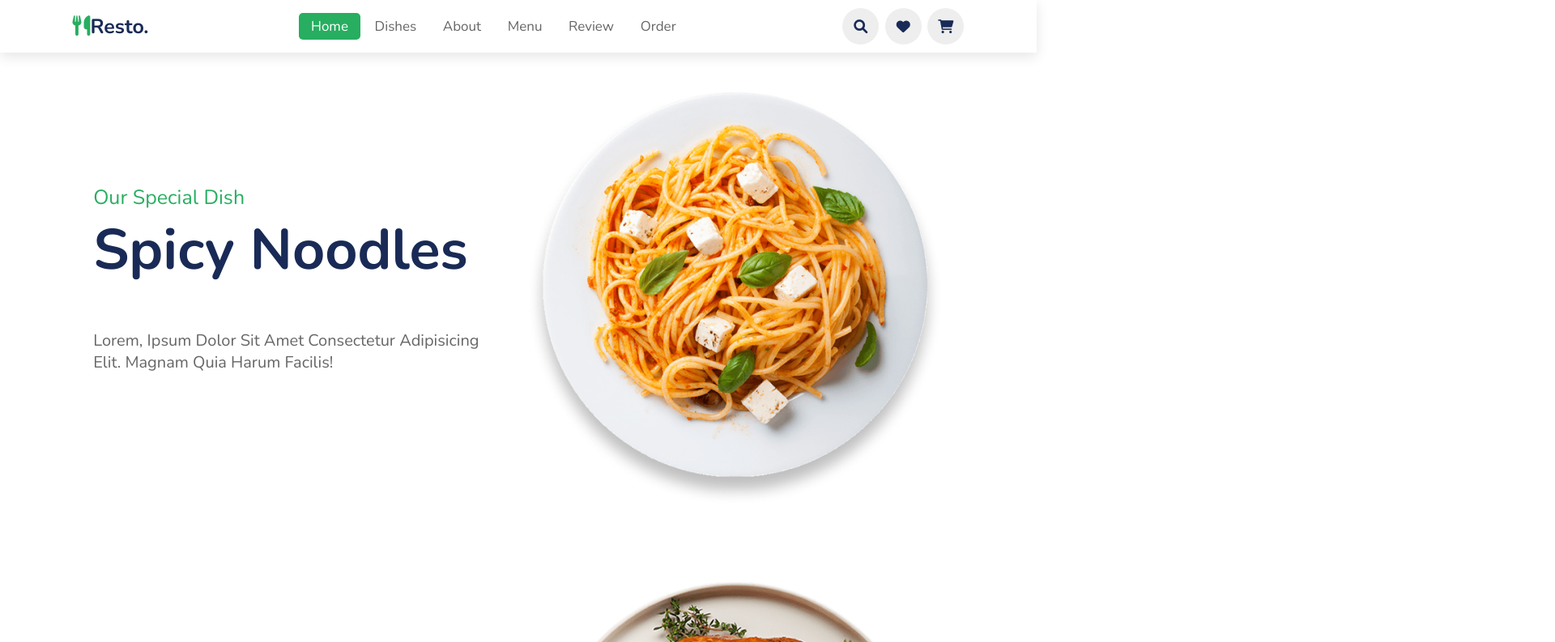
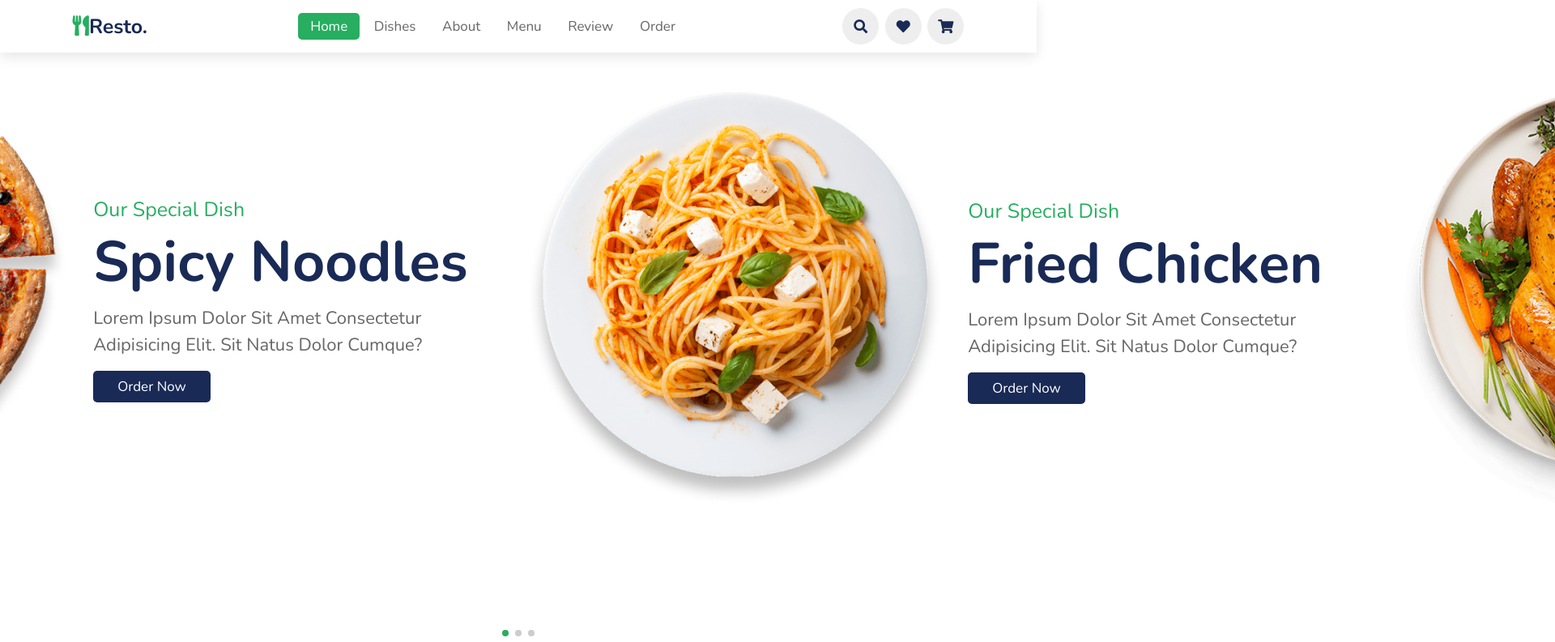
Before and after one commit to Gustavo121/Project-Food, a plain HTML site: page index.html in a window 1280 px wide. Shown: the top 793 px of the page at 81% size, 1920 px wide, since content can reach past the window. Drawn offline with nearby package versions, Linux system fonts and the light colour scheme.

Commit message:
home finalizado, verificar vazamento de imagem

```diff
--- a/css/style.css
+++ b/css/style.css
@@ -1,42 +1,73 @@
 @import url('https://fonts.googleapis.com/css2?family=Nunito:wght@200;300;400;600;700&display=swap');
 
-:root {
-    --green: #27ae60;
-    --black: #192a56;
-    --light-color: #666;
-    --box-shadow: 0 .5rem 1.5rem rgba(0,0,0,.1);
+:root{
+    --green:#27ae60;
+    --black:#192a56;
+    --light-color:#666;
+    --box-shadow:0 .5rem 1.5rem rgba(0,0,0,.1);
 }
 
 *{
     font-family: 'Nunito', sans-serif;
-    margin: 0; padding: 0;
+    margin:0; padding:0;
     box-sizing: border-box;
     text-decoration: none;
-    outline: none; border: none;
+    outline: none; border:none;
     text-transform: capitalize;
     transition: all .2s linear;
 }
 
-html {
+html{
     font-size: 62.5%;
     overflow-x: hidden;
     scroll-padding-top: 5.5rem;
     scroll-behavior: smooth;
 }
 
-section {
-    padding: 2rem 9%;
+section{
+    padding:2rem 9%;
 }
 
-section:nth-child(even) {
-    background: #eee;
+section:nth-child(even){
+    background:#eee;
 }
 
-header {
+.sub-heading{
+    text-align: center;
+    color:var(--green);
+    font-size: 2rem;
+    padding-top: 1rem;
+}
+
+.heading{
+    text-align: center;
+    color:var(--black);
+    font-size: 3rem;
+    padding-bottom: 2rem;
+    text-transform: uppercase;
+}
+
+.btn{
+    margin-top: 1rem;
+    display: inline-block;
+    font-size: 1.7rem;
+    color:#fff;
+    background: var(--black);
+    border-radius: .5rem;
+    cursor: pointer;
+    padding:.8rem 3rem;
+}
+
+.btn:hover{
+    background: var(--green);
+    letter-spacing: .1rem;
+}
+
+header{
     position: fixed;
-    top: 0; left: 0; right: 0;
+    top:0; left: 0; right:0;
     background: #fff;
-    padding: 1rem 7%;
+    padding:1rem 7%;
     display: flex;
     align-items: center;
     justify-content: space-between;
@@ -44,143 +75,146 @@ header {
     box-shadow: var(--box-shadow);
 }
 
-header .logo {
-    color: var(--black);
+header .logo{
+    color:var(--black);
     font-size: 2.5rem;
-    font-weight: bold;
+    font-weight: bolder;
 }
 
-header .logo i {
-    color: var(--green);
+header .logo i{
+    color:var(--green);
 }
 
-header .navbar a {
+header .navbar a{
     font-size: 1.7rem;
     border-radius: .5rem;
-    padding: .5rem 1.5rem;
-    color: var(--light-color);
+    padding:.5rem 1.5rem;
+    color:var(--light-color);
 }
 
 header .navbar a.active,
-header .navbar a:hover {
-    color: #fff;
+header .navbar a:hover{
+    color:#fff;
     background: var(--green);
 }
 
 header .icons i,
-header .icons a {
+header .icons a{
     cursor: pointer;
     margin-left: .5rem;
-    height: 4.5rem;
+    height:4.5rem;
     line-height: 4.5rem;
-    width: 4.5rem;
+    width:4.5rem;
     text-align: center;
     font-size: 1.7rem;
-    color: var(--black);
+    color:var(--black);
     border-radius: 50%;
     background: #eee;
 }
 
 header .icons i:hover,
-header .icons a:hover {
-    color: #fff;
+header .icons a:hover{
+    color:#fff;
     background: var(--green);
     transform: rotate(360deg);
 }
 
-header .icons #menu-bars {
+header .icons #menu-bars{
     display: none;
 }
 
-#search-form {
+#search-form{
     position: fixed;
-    top: -110%; left: 0;
-    height: 100%; width: 100%;
+    top:-110%; left:0;
+    height:100%; width:100%;
     z-index: 1004;
-    background: rgba(0,0,0,.8);
+    background:rgba(0,0,0,.8);
     display: flex;
     align-items: center;
     justify-content: center;
-    padding: 0 1rem;
+    padding:0 1rem;
 }
 
-#search-form.active {
-    top: 0;
+#search-form.active{
+    top:0;
 }
 
-#search-form #search-box {
-    width: 50rem;
+#search-form #search-box{
+    width:50rem;
     border-bottom: .1rem solid #fff;
-    padding: 1rem 0;
-    color: #fff;
+    padding:1rem 0;
+    color:#fff;
     font-size: 3rem;
     text-transform: none;
-    background: none;
+    background:none;
 }
 
-#search-form #search-box::placeholder {
-    color: #eee;
+#search-form #search-box::placeholder{
+    color:#eee;
 }
 
-#search-form #search-box::-webkit-search-cancel-button {
+#search-form #search-box::-webkit-search-cancel-button{
     -webkit-appearance: none;
 }
 
-#search-form label {
-    color: #fff;
-    cursor: pointer;
+#search-form label{
+    color:#fff;
+    cursor:pointer;
     font-size: 3rem;
 }
 
-#search-form label:hover {
-    color: var(--green);
+#search-form label:hover{
+    color:var(--green);
 }
 
-#search-form #close {
+#search-form #close{
     position: absolute;
-    color: #fff;
+    color:#fff;
     cursor: pointer;
-    top: 2rem; right: 3rem;
+    top: 2rem; right:3rem;
     font-size: 5rem;
 }
 
-.home .home-slider .slide {
+.home .home-slider .slide{
     display: flex;
     align-items: center;
     flex-wrap: wrap;
-    gap: 2rem;
+    gap:2rem;
     padding-top: 9rem;
 }
 
-.home .home-slider .slide .content {
-    flex: 1 1 45rem;
+.home .home-slider .slide .content{
+    flex:1 1 45rem;
 }
 
-.home .home-slider .slide .image {
-    flex: 1 1 45rem;
+.home .home-slider .slide .image{
+    flex:1 1 45rem;
 }
 
-.home .home-slider .slide .image img {
+.home .home-slider .slide .image img{
     width: 100%;
 }
 
-.home .home-slider .slide .content span {
-    color: var(--green);
+.home .home-slider .slide .content span{
+    color:var(--green);
     font-size: 2.5rem;
 }
 
-.home .home-slider .slide .content h3 {
-    color: var(--black);
+.home .home-slider .slide .content h3{
+    color:var(--black);
     font-size: 7rem;
 }
 
-.home .home-slider .slide .content p {
-    color: var(--light-color);
-    font-size: 2rem;
-    padding: 5rem 0;
+.home .home-slider .slide .content p{
+    color:var(--light-color);
+    font-size: 2.2rem;
+    padding:.5rem 0;
+    line-height: 1.5;
 }
 
-
+.swiper-pagination-bullet-active {
+    background: var(--green);
+}
 
 
 
@@ -214,9 +248,15 @@ header .icons #menu-bars {
     header {
         padding: 1rem 2rem;
     }
+
+    section {
+        padding: 2rem;
+    }
+
 }
 
 @media (max-width:768px) {
+
     header .icons #menu-bars {
         display: inline-block;
     }
@@ -248,12 +288,27 @@ header .icons #menu-bars {
         margin: 0 1rem;
     }
 
-}
-
-@media (max-width:991px) {
-
-    html {
-        font-size: 50%;
+    .home .home-slider .slide .content h3 {
+        font-size: 5rem;
     }
 
 }
+
+
+
+@media (max-width:450px) {
+
+html {
+    font-size: 50%;
+}
+
+.dishes .box-container .box img {
+    height: auto;
+    width: 100%;
+}
+
+.order form .inputBox .input {
+    width: 100%;
+}
+
+}
--- a/index.html
+++ b/index.html
@@ -6,17 +6,18 @@
     <meta name="viewport" content="width=device-width, initial-scale=1.0">
     <title>Complete Responsive Food Website Design Tutorial</title>
 
-    <!-- font awesome cdn link -->
+    <link rel="stylesheet" href="https://unpkg.com/swiper/swiper-bundle.min.css" />
 
-    <link rel="stylesheet" href="https://cdnjs.cloudflare.com/ajax/libs/font-awesome/6.0.0/css/all.min.css"/>
+    <!-- font awesome cdn link  -->
+    <link rel="stylesheet" href="https://cdnjs.cloudflare.com/ajax/libs/font-awesome/5.15.3/css/all.min.css">
 
-    <!-- custom css file link -->
+    <!-- custom css file link  -->
     <link rel="stylesheet" href="css/style.css">
 
 </head>
 <body>
 
-<!-- header section starts -->
+<!-- header section starts      -->
 
 <header>
 
@@ -40,9 +41,9 @@
 
 </header>
 
-<!-- header section ends -->
+<!-- header section ends-->
 
-<!-- search form -->
+<!-- search form  -->
 
 <form action="" id="search-form">
     <input type="search" placeholder="search here..." name="" id="search-box">
@@ -50,44 +51,44 @@
     <i class="fas fa-times" id="close"></i>
 </form>
 
-<!-- home section starts -->
+<!-- home section starts  -->
 
 <section class="home" id="home">
 
-    <div class="home-slider">
+    <div class="swiper-container home-slider">
 
-        <div class="wrapper">
+        <div class="swiper-wrapper wrapper">
 
-            <div class="slide">
+            <div class="swiper-slide slide">
                 <div class="content">
                     <span>our special dish</span>
                     <h3>spicy noodles</h3>
-                    <p>Lorem, ipsum dolor sit amet consectetur adipisicing elit. Magnam quia harum facilis!</p>
-                    <a href="#" class="btn"></a>
+                    <p>Lorem ipsum dolor sit amet consectetur adipisicing elit. Sit natus dolor cumque?</p>
+                    <a href="#" class="btn">order now</a>
                 </div>
                 <div class="image">
                     <img src="images/home-img-1.png" alt="">
                 </div>
             </div>
 
-            <div class="slide">
+            <div class="swiper-slide slide">
                 <div class="content">
                     <span>our special dish</span>
                     <h3>fried chicken</h3>
-                    <p>Lorem, ipsum dolor sit amet consectetur adipisicing elit. Magnam quia harum facilis!</p>
-                    <a href="#" class="btn"></a>
+                    <p>Lorem ipsum dolor sit amet consectetur adipisicing elit. Sit natus dolor cumque?</p>
+                    <a href="#" class="btn">order now</a>
                 </div>
                 <div class="image">
                     <img src="images/home-img-2.png" alt="">
                 </div>
             </div>
 
-            <div class="slide">
+            <div class="swiper-slide slide">
                 <div class="content">
                     <span>our special dish</span>
                     <h3>hot pizza</h3>
-                    <p>Lorem, ipsum dolor sit amet consectetur adipisicing elit. Magnam quia harum facilis!</p>
-                    <a href="#" class="btn"></a>
+                    <p>Lorem ipsum dolor sit amet consectetur adipisicing elit. Sit natus dolor cumque?</p>
+                    <a href="#" class="btn">order now</a>
                 </div>
                 <div class="image">
                     <img src="images/home-img-3.png" alt="">
@@ -95,6 +96,8 @@
             </div>
 
         </div>
+
+        <div class="swiper-pagination"></div>
 
     </div>
 
@@ -133,7 +136,7 @@
 
 
 
-
+    <script src="https://unpkg.com/swiper/swiper-bundle.min.js"></script>
 
     <!-- custom js file link -->
     <script src="js/script.js"></script>
--- a/js/script.js
+++ b/js/script.js
@@ -18,3 +18,17 @@ document.querySelector('#search-icon').onclick = () => {
 document.querySelector('#close').onclick = () => {
     document.querySelector('#search-form').classList.remove('active');
 }
+
+var swiper = new Swiper(".home-slider", {
+    spaceBetween: 30,
+    centeredSlides: true,
+    autoplay: {
+      delay: 7500,
+      disableOnInteraction: false,
+    },
+    pagination: {
+      el: ".swiper-pagination",
+      clickable: true,
+    },
+    loop: true,
+});
```
